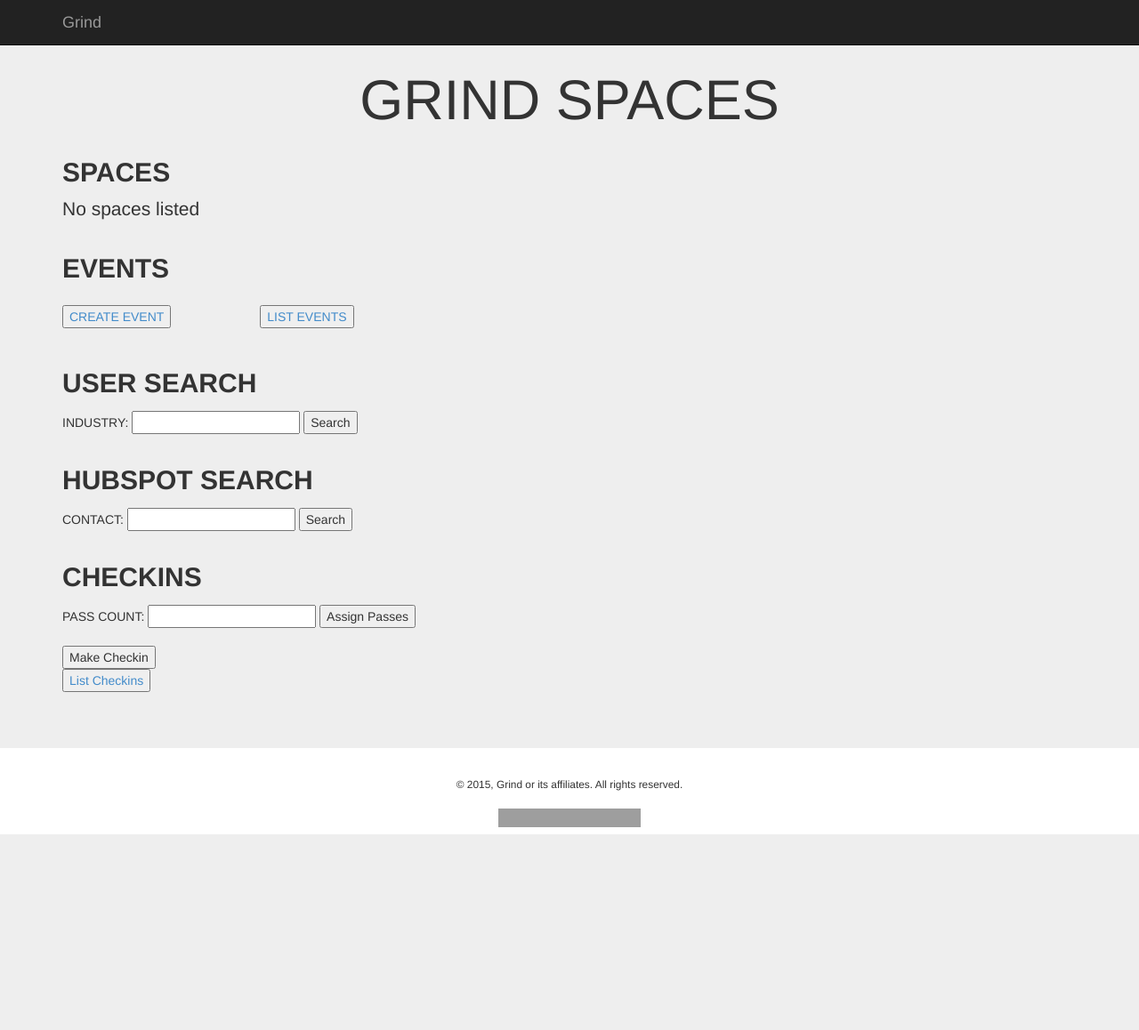
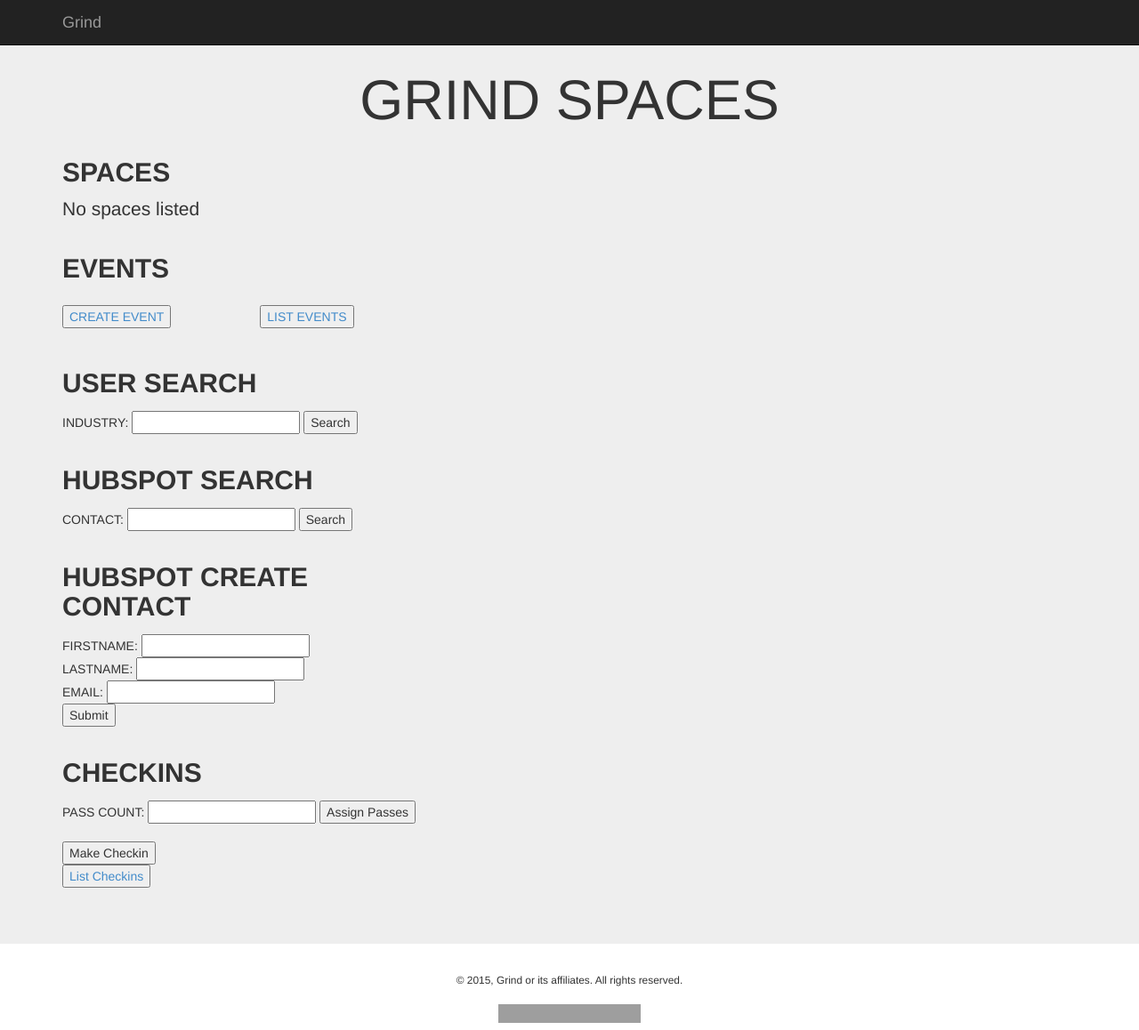
Before and after one commit to ashray-velapanur/grind_app_flask, a Flask app: template templates/grind.html in a window 1280 px wide. Shown: the whole page at 89% size. Before the commit the page ends 938 px from the top, so only its background shows below. Run offline with Flask 2, Linux system fonts and the light colour scheme; the template is opened without the code that fills it, so the values that code supplies are empty; some libraries are stand-ins or nearby versions; grey boxes are pictures that could not be loaded.

Commit message:
Creating Contact

```diff
--- a/application.py
+++ b/application.py
@@ -52,7 +52,8 @@ urls = [
     ('/hubspot/auth', hubspot.hubspot_auth_handler, ["GET"]),
     ('/hubspot/callback', hubspot.hubspot_callback_handler, ["GET"]),
     ('/hubspot/contacts', hubspot.hubspot_contacts_handler, ["GET"]),
-    ('/hubspot/search', hubspot.hubspot_search_handler, ["POST"])
+    ('/hubspot/search', hubspot.hubspot_search_handler, ["POST"]),
+    ('/hubspot/create_contact', hubspot.hubspot_create_contact_handler, ["POST"])
 ]
 
 for url in urls:
--- a/handlers/hubspot.py
+++ b/handlers/hubspot.py
@@ -17,3 +17,7 @@ def hubspot_contacts_handler():
 def hubspot_search_handler():
 	api = HubspotAPI()
 	return api.search_contacts()
+
+def hubspot_create_contact_handler():
+	api = HubspotAPI()
+	return api.create_contact()
--- a/templates/grind.html
+++ b/templates/grind.html
@@ -102,6 +102,27 @@
         </div>
       </div>
       <div class="row">
+        <div class="col-md-4">
+            <h2><b>HUBSPOT CREATE CONTACT</b></h2>
+            <p>
+                <table>
+                    <tbody>
+                        <tr>
+                            <td>
+                                <form action="/hubspot/create_contact" method="post">
+                                    FIRSTNAME: <input type="text" name="first_name"><br>
+                                    LASTNAME: <input type="text" name="last_name"><br>
+                                    EMAIL: <input type="email" name="email"><br>
+                                    <input type="submit" value="Submit">
+                                </form>
+                            </td>
+                        </tr>
+                    </tbody>
+                </table>
+            </p>
+        </div>
+      </div>
+      <div class="row">
         <div class="col-md-6">
             <h2><b>CHECKINS</b></h2>
             <p>
```
Also changed, not shown: third_party/hubspot.py (+16 -0 lines).
